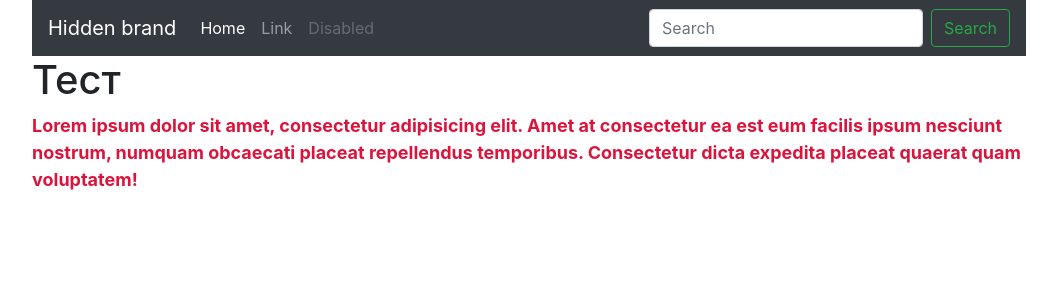
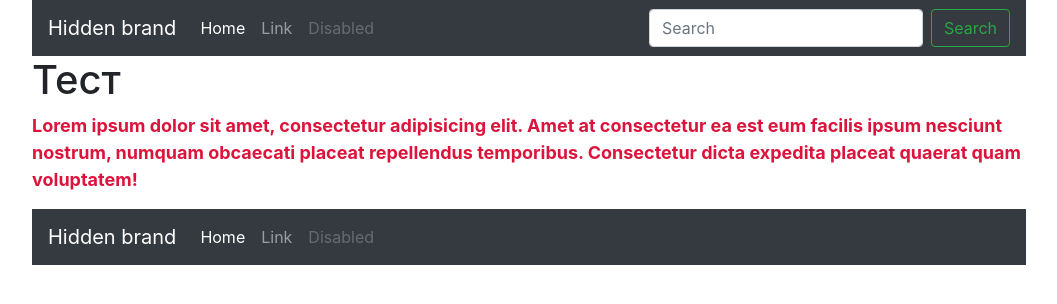
Before and after one commit to Alex10885/gitTest, a plain HTML site: page index.html in a window 1280 px wide. Shown: the whole page, without its empty margins (111-1168 px from the left). Drawn offline with nearby package versions, Linux system fonts and the light colour scheme.

Commit message:
added footer

```diff
--- a/index.html
+++ b/index.html
@@ -45,6 +45,26 @@
         <div id="header_2"></div>
     </div>
 
+    <nav class="navbar navbar-expand-lg navbar-dark bg-dark">
+        <button class="navbar-toggler" type="button" data-toggle="collapse" data-target="#navbarTogglerDemo01" aria-controls="navbarTogglerDemo01" aria-expanded="false" aria-label="Toggle navigation">
+            <span class="navbar-toggler-icon"></span>
+        </button>
+        <div class="collapse navbar-collapse" id="navbarTogglerDemo01">
+            <a class="navbar-brand" href="#">Hidden brand</a>
+            <ul class="navbar-nav mr-auto mt-2 mt-lg-0">
+                <li class="nav-item active">
+                    <a class="nav-link" href="#">Home <span class="sr-only">(current)</span></a>
+                </li>
+                <li class="nav-item">
+                    <a class="nav-link" href="#">Link</a>
+                </li>
+                <li class="nav-item">
+                    <a class="nav-link disabled" href="#" tabindex="-1" aria-disabled="true">Disabled</a>
+                </li>
+            </ul>
+
+        </div>
+    </nav>
 </div>
 <script src="https://code.jquery.com/jquery-3.5.1.slim.min.js" integrity="sha384-DfXdz2htPH0lsSSs5nCTpuj/zy4C+OGpamoFVy38MVBnE+IbbVYUew+OrCXaRkfj" crossorigin="anonymous"></script>
 <script src="https://cdn.jsdelivr.net/npm/popper.js@1.16.0/dist/umd/popper.min.js" integrity="sha384-Q6E9RHvbIyZFJoft+2mJbHaEWldlvI9IOYy5n3zV9zzTtmI3UksdQRVvoxMfooAo" crossorigin="anonymous"></script>
```
